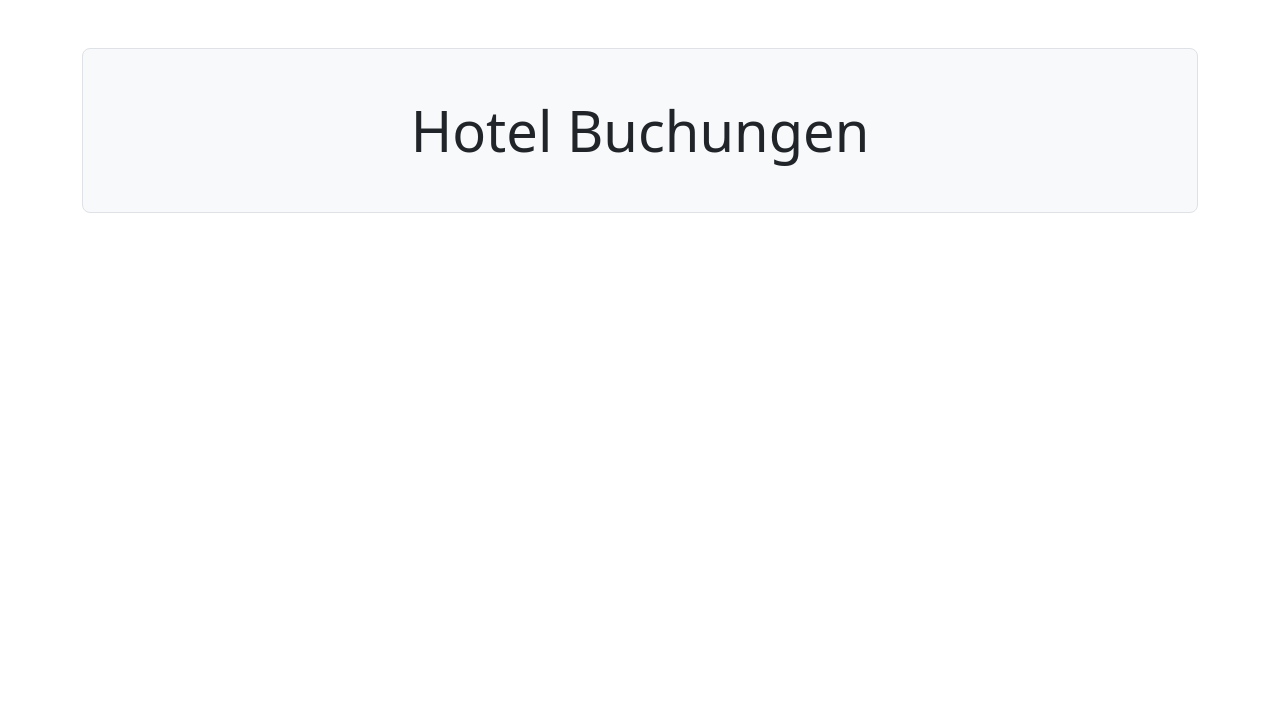
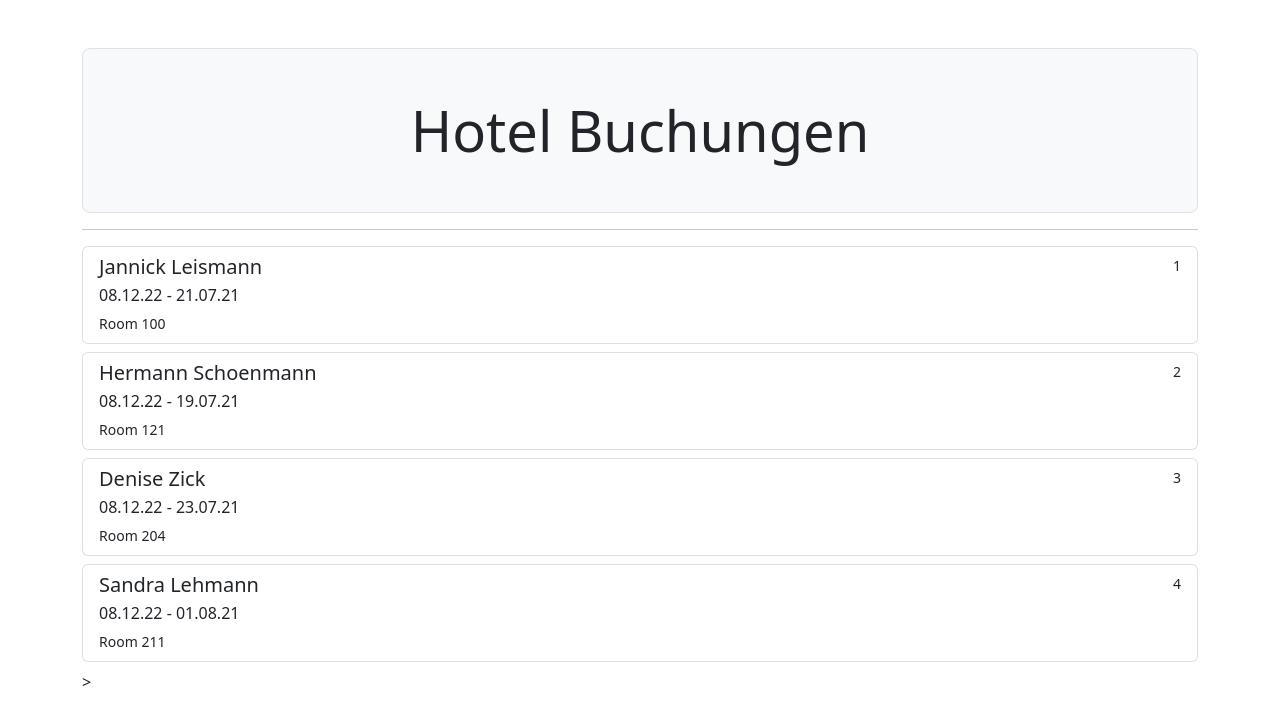
Before and after one commit to Semjasa83/angularcrash, an Angular app: page /bookings in a window 1280 px wide. Before the commit this address led to /. Shown: the top 724 px of the page. Built offline with nearby package versions, Linux system fonts and the light colour scheme.

Commit message:
basic routings and ngfor

```diff
--- a/src/app/app-routing.module.ts
+++ b/src/app/app-routing.module.ts
@@ -1,7 +1,11 @@
 import { NgModule } from '@angular/core';
 import { RouterModule, Routes } from '@angular/router';
+import { BookingsComponent } from "./bookings/bookings.component";
 
-const routes: Routes = [];
+const routes: Routes = [
+  {path: 'bookings', component: BookingsComponent,},
+  {path: '', redirectTo: 'bookings', pathMatch: 'full'}
+];
 
 @NgModule({
   imports: [RouterModule.forRoot(routes)],
--- a/src/app/app.component.html
+++ b/src/app/app.component.html
@@ -1,6 +1,7 @@
-
 <div class="container pt-5">
   <div class="h-100 p-5 bg-light border rounded-3 text-center">
     <div class="display-4">{{title}}</div>
   </div>
+  <hr>
+  <router-outlet></router-outlet>>
 </div>
--- /dev/null
+++ b/src/app/booking.ts
@@ -0,0 +1,9 @@
+export interface Booking {
+
+  id: number;
+  name: string;
+  roomNumber: number;
+  startDate: Date;
+  endDate: Date;
+
+}
--- a/src/app/bookings/bookings.component.html
+++ b/src/app/bookings/bookings.component.html
@@ -1 +1,10 @@
-<p>bookings works!</p>
+<div class="list-group" *ngFor="let booking of bookings">
+  <a href="#" class="list-group-item list-group-item-action mb-2" aria-current="true">
+    <div class="d-flex w-100 justify-content-between">
+      <h5 class="mb-1">{{booking.name}}</h5>
+      <small>{{booking.id}}</small>
+    </div>
+    <p class="mb-1">{{booking.startDate | date: 'dd.MM.yy'}} - {{booking.endDate | date: 'dd.MM.yy'}}</p>
+    <small>Room {{booking.roomNumber}}</small>
+  </a>
+</div>
--- a/src/app/bookings/bookings.component.ts
+++ b/src/app/bookings/bookings.component.ts
@@ -1,4 +1,6 @@
 import { Component } from '@angular/core';
+import{ Booking } from "../booking";
+import { Bookings } from "../mock-bookings";
 
 @Component({
   selector: 'app-bookings',
@@ -9,7 +11,8 @@ export class BookingsComponent {
 
   constructor() { }
 
-  booking = 'Jannick';
+  bookings = Bookings;
+
 
   ngOnInit(): void {
 
--- /dev/null
+++ b/src/app/mock-bookings.ts
@@ -0,0 +1,32 @@
+import { Booking } from "./booking";
+
+export const Bookings: Booking [] = [
+  {
+    id: 1,
+    name: "Jannick Leismann",
+    roomNumber: 100,
+    startDate: new Date(),
+    endDate: new Date('2021-07-21')
+  },
+  {
+    id: 2,
+    name: "Hermann Schoenmann",
+    roomNumber: 121,
+    startDate: new Date(),
+    endDate: new Date('2021-07-19')
+  },
+  {
+    id: 3,
+    name: "Denise Zick",
+    roomNumber: 204,
+    startDate: new Date(),
+    endDate: new Date('2021-07-23')
+  },
+  {
+    id: 4,
+    name: "Sandra Lehmann",
+    roomNumber: 211,
+    startDate: new Date(),
+    endDate: new Date('2021-08-01')
+  },
+]
```
